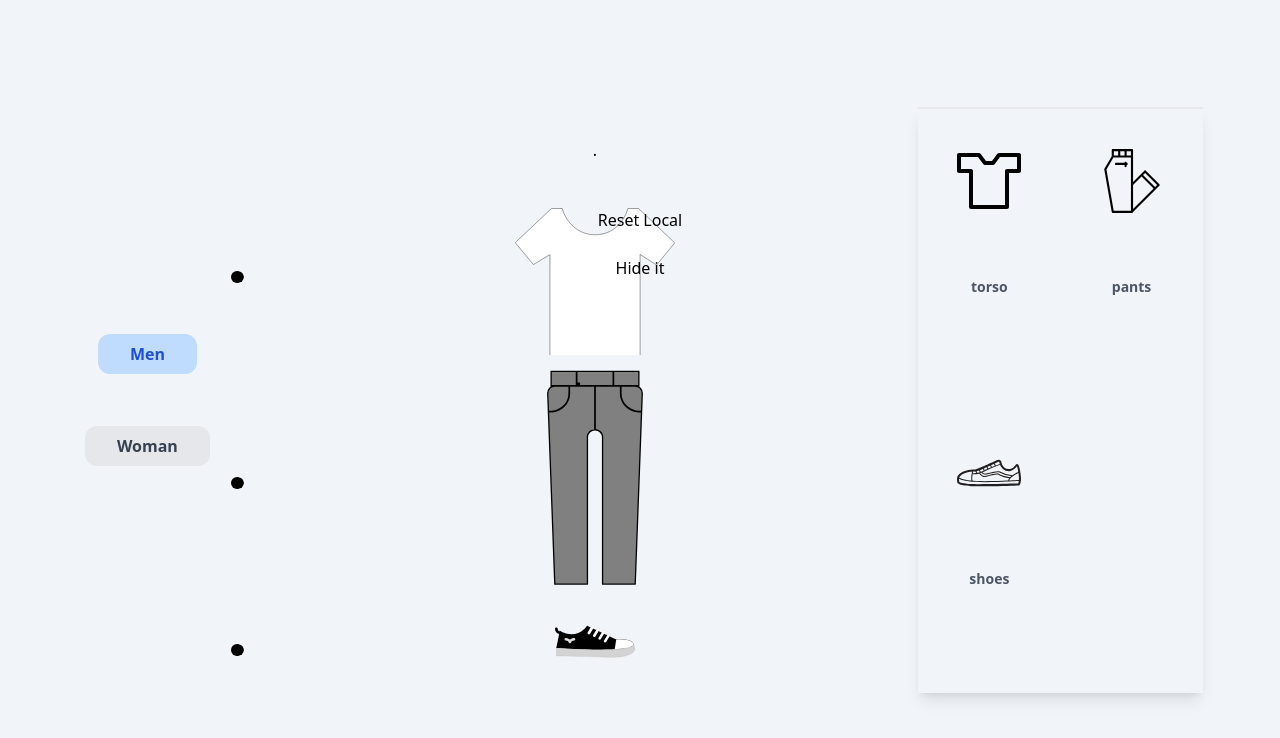
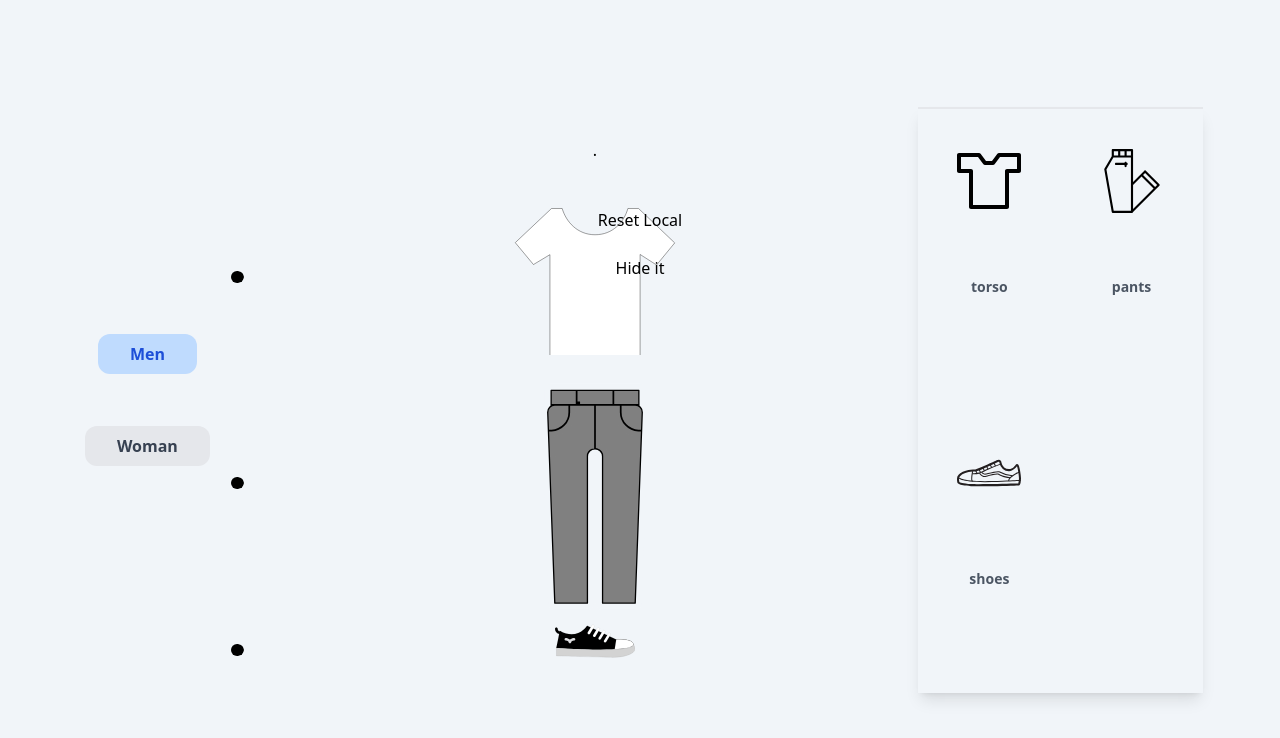
Before and after one commit to bhaveshmhadse/fashify, a Next.js app: page /design in a window 1280 px wide. Shown: the top 738 px of the page. Built offline with nearby package versions, Linux system fonts and the light colour scheme.

Commit message:
Refactored

```diff
--- a/components/Clothes.tsx
+++ b/components/Clothes.tsx
@@ -22,7 +22,7 @@ const Jeans = ({}) => {
     setgetColour(getItemFromLocalStorage("userSelection")?.pants?.color || "grey");
   }, []);
   return (
-    <svg version='1.1' id='Layer_1' xmlns='http://www.w3.org/2000/svg' xmlnsXlink='http://www.w3.org/1999/xlink' x='0px' y='0px' className='overflow-visible' viewBox='0 3 511.999 511.999' width='220' /*style={{enableBackground:new "0 0 511.999 511.999"}}*/ xmlSpace='preserve'>
+    <svg version='1.1' id='Layer_1' xmlns='http://www.w3.org/2000/svg' xmlnsXlink='http://www.w3.org/1999/xlink' x='0px' y='0px' className='overflow-visible' viewBox='0 3 511.999 420.999' width='220' /*style={{enableBackground:new "0 0 511.999 511.999"}}*/ xmlSpace='preserve'>
       <g>
         <g>
           <path
```
